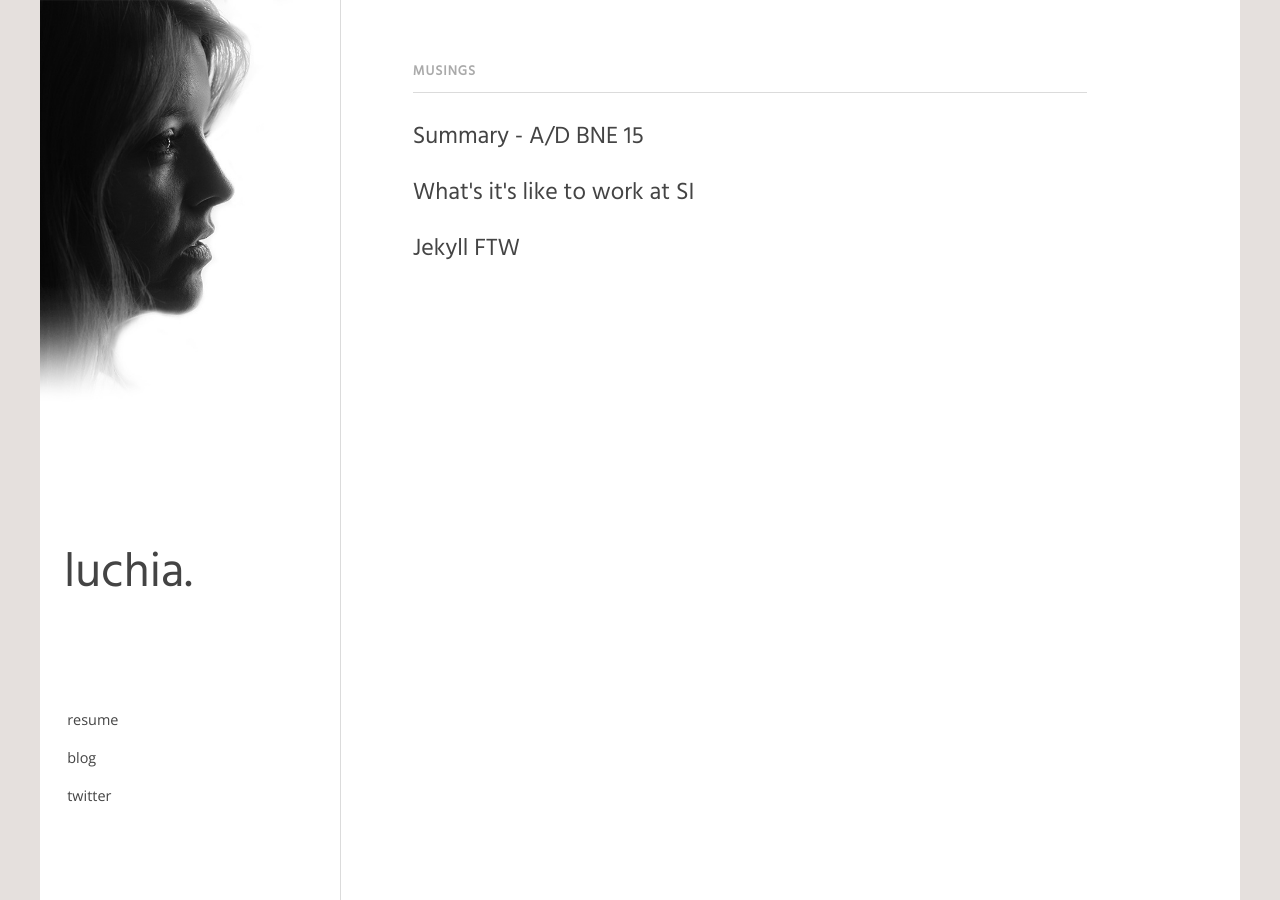
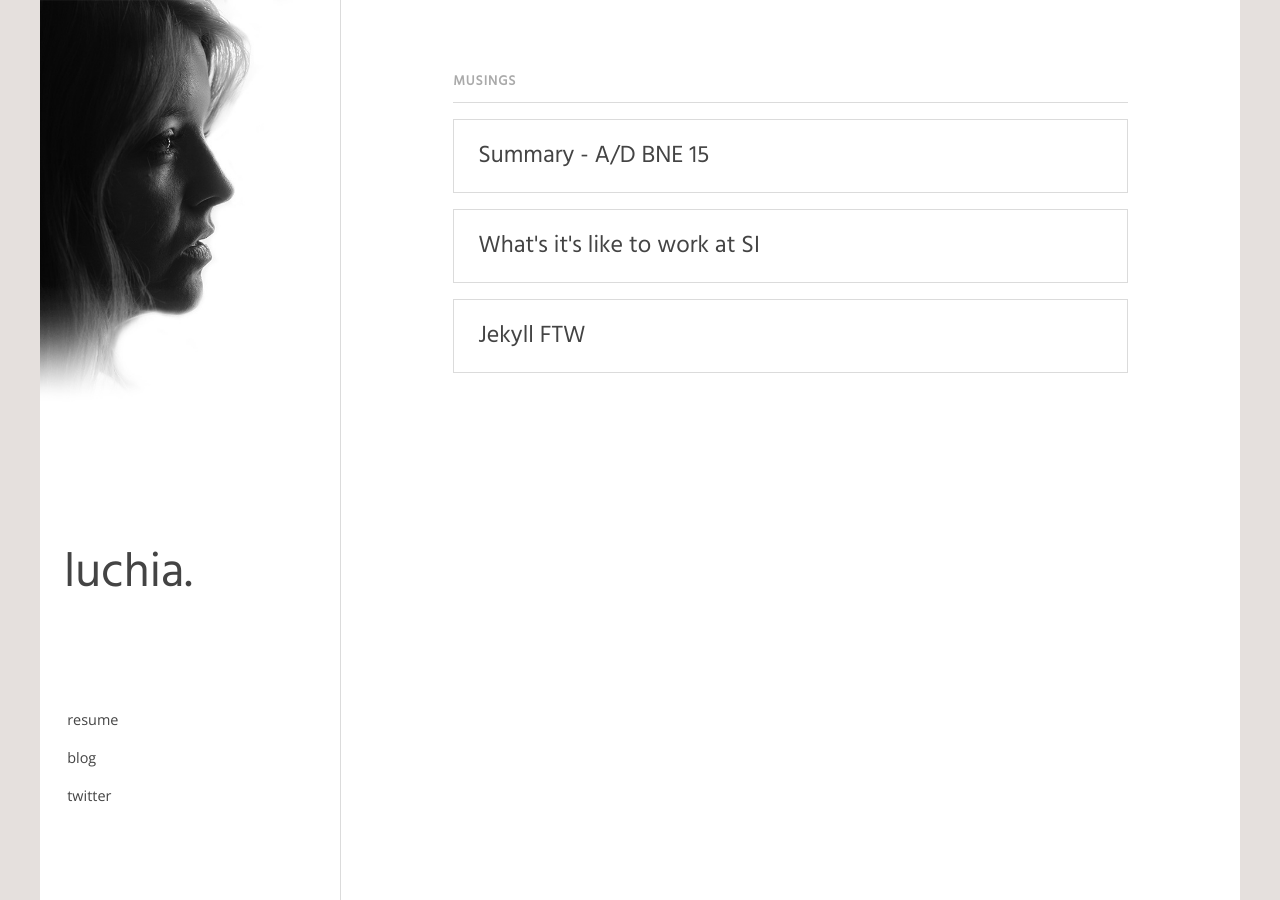
Before and after one commit to luchia/luchia.github.io, a Jekyll site: the page built from _blog/index.html, in a window 1280 px wide. Built offline with Jekyll 4.4.1, drawn with Linux system fonts in a browser that asks for light colours; Markdown is read by kramdown in place of the engine named in the settings.

Commit message:
update typography for blog posts

```diff
--- a/_blog/index.html
+++ b/_blog/index.html
@@ -6,7 +6,6 @@ layout: default
 	<h1 class="label">Musings</h1>
 	{% for post in site.posts %}
 		<br>
-		<br>
 		<article>
 			<a href="{{ post.url }}">
 				<h4 class="post-title">{{ post.title }}</h2>
--- a/css/style.scss
+++ b/css/style.scss
@@ -107,7 +107,7 @@ section {
     max-width: 100%;
     padding: 10px;
     &#resume {
-        margin: 0 20px;
+        margin: 0 auto;
         ul.minor-info li {
             display: inline-block;
             width: 49%;
@@ -128,15 +128,19 @@ section {
         }
     }
     &#blog {
-        margin: 2em;
+        margin: 2em auto;
     }
 }
 article.blog {
     h1, h2 { line-height: 1.5em; margin: 0.5em 0; }
     h3, h4, h5, h6 { margin: 1em 0 ;}
-    p {
-        line-height: 2em;
-        margin: 1em 0;
+    p, li {
+        line-height: 2.5em;
+        margin: 1.5em 0;
+        font-size: 1em;
+    }
+    li {
+        font-size: 1.05em;
     }
     ul {
         list-style-type: circle;
@@ -181,8 +185,13 @@ a {
     &:focus { }
     &:active { }
     .post-title {
+        padding: 1em;
+        transition: 0.3s;
+        border: 1px solid #dbdbdb;
         &:hover {
-            color: #0e8581;
+            color: #dbdbdb;
+            background: #169e9a;
+            transition: 0.3s;
         }
     }
 
@@ -316,7 +325,7 @@ ul {
     }
     section {
         &#resume, &#blog {
-            padding: 0 40px;
+            padding: 0 auto;
             width: 75%;
         }
     }
```
Also changed, not shown: 2 other files.
